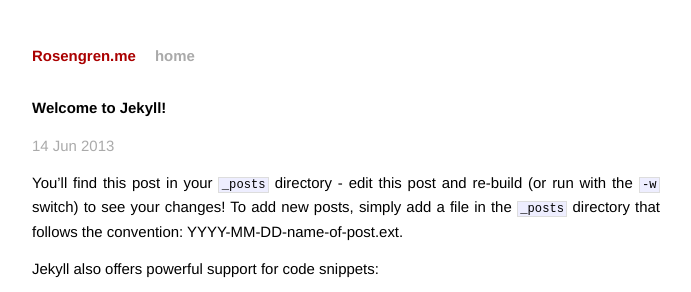
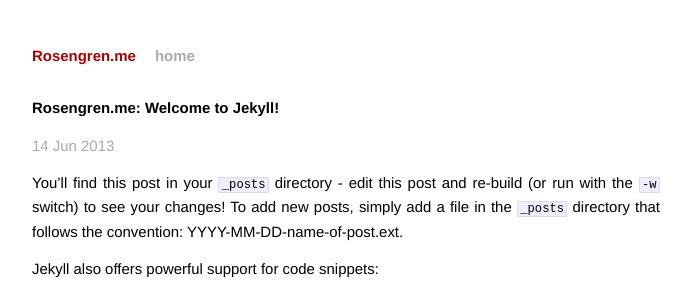
Before and after one commit to srosengren/srosengren.github.io, a Jekyll site: the page built from _posts/2013-06-14-welcome-to-jekyll.markdown, in a window 1280 px wide. Shown: the top 292 px of the page, without its empty margins (294-985 px from the left). Built offline with Jekyll 4.4.1, drawn with Linux system fonts in a browser that asks for light colours.

Commit message:
updated stuff

```diff
--- a/_layouts/post.html
+++ b/_layouts/post.html
@@ -1,7 +1,7 @@
 ---
 layout: default
 ---
-<h2>{{ page.title }}</h2>
+<h2>{{ site.name }}: {{ page.title }}</h2>
 <p class="meta">{{ page.date | date_to_string }}</p>
 
 <div class="post">
--- a/index.html
+++ b/index.html
@@ -1,6 +1,6 @@
 ---
 layout: default
-title: Your New Jekyll Site
+title: {{ site.name }}
 ---
 
 <div id="home">
```
